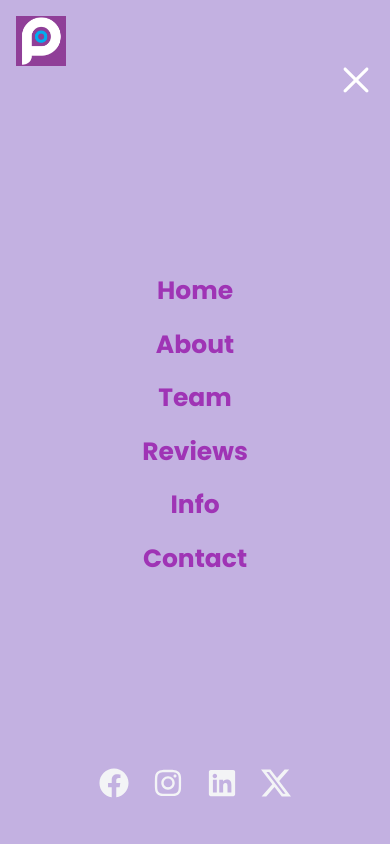
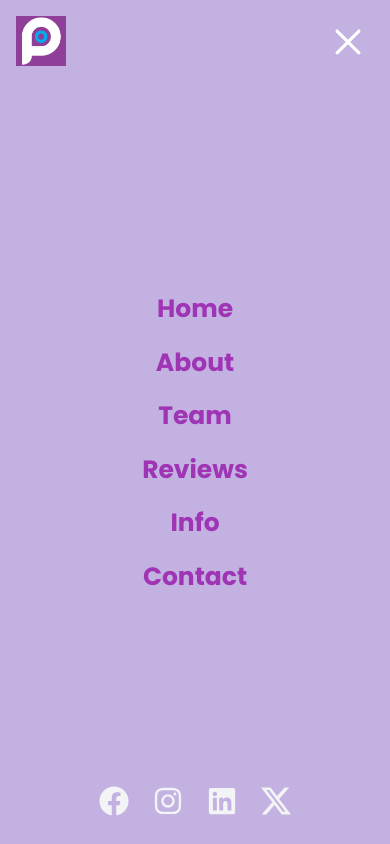
Before and after one commit to oyousaf/pollards, a React (Vite) app: page / in a window 390 px wide. Both pictures are taken after a click on the button 360 px from the left and 38 px from the top of the page. Shown: the top 844 px of the page. Built offline with nearby package versions, Linux system fonts and the light colour scheme.

Commit message:
squashing bugs

```diff
--- a/src/components/Nav.jsx
+++ b/src/components/Nav.jsx
@@ -63,19 +63,21 @@ const Nav = () => {
                 mobileMenuOpen ? "translate-x-0" : "translate-x-full"
               }`}
             >
+              <div>
+                <a href="https://pollards.info">
+                  <img src={logo} alt="logo" className="w-[50px] h-[50px]" />
+                </a>
                 <button
                   className="text-2xl text-primary"
                   onClick={() => setMobileMenuOpen(!mobileMenuOpen)}
                 >
-                <a href="https://pollards.info">
-                  <img src={logo} alt="logo" className="w-[50px] h-[50px]" />
-                </a>
                   <img
                     src={close}
-                  className="absolute right-5 w-[28px] h-[28px]"
+                    className="absolute top-7 right-7 w-[28px] h-[28px]"
                     alt="close"
                   />
                 </button>
+              </div>
 
               <ul className="list-none flex flex-col items-center pt-[200px]">
                 {navLinks.map((nav) => (
```
Lines whose indentation alone changed are shown as unchanged.
